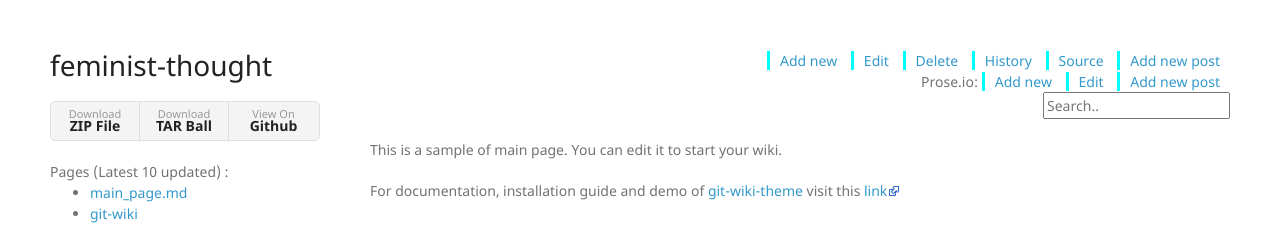
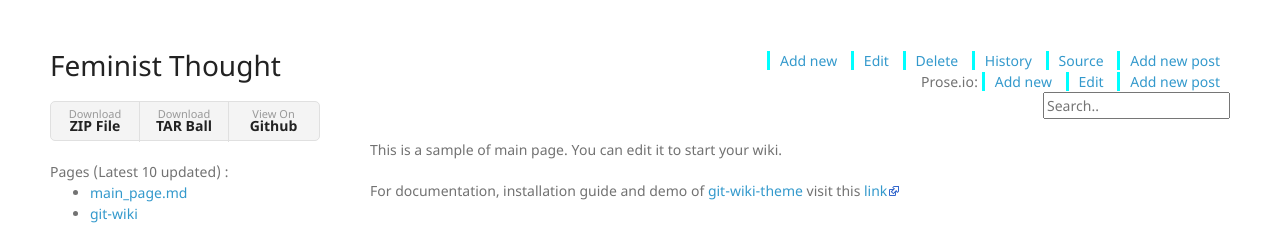
Before and after one commit to feminist-thought/feminist-thought, a Jekyll site: the page built from wiki/main_page.md, in a window 1280 px wide. Shown: the top 244 px of the page. Built offline with Jekyll 4.4.1, drawn with Linux system fonts in a browser that asks for light colours; nearby versions of some CDN libraries; part of the change alters nothing that is shown.

```diff
--- a/_config.yml
+++ b/_config.yml
@@ -1,7 +1,7 @@
 # (string) Title of your wiki
-title:
+title: Feminist Thought
 # (string) Description of your wiki
-description:
+description: Compilation of feminist writings
 # (boolean) Enable/disable wiki page list in sidebar
 show_wiki_pages: true
 # (integer) Maximum number of wiki page to shown in sidebar
```
